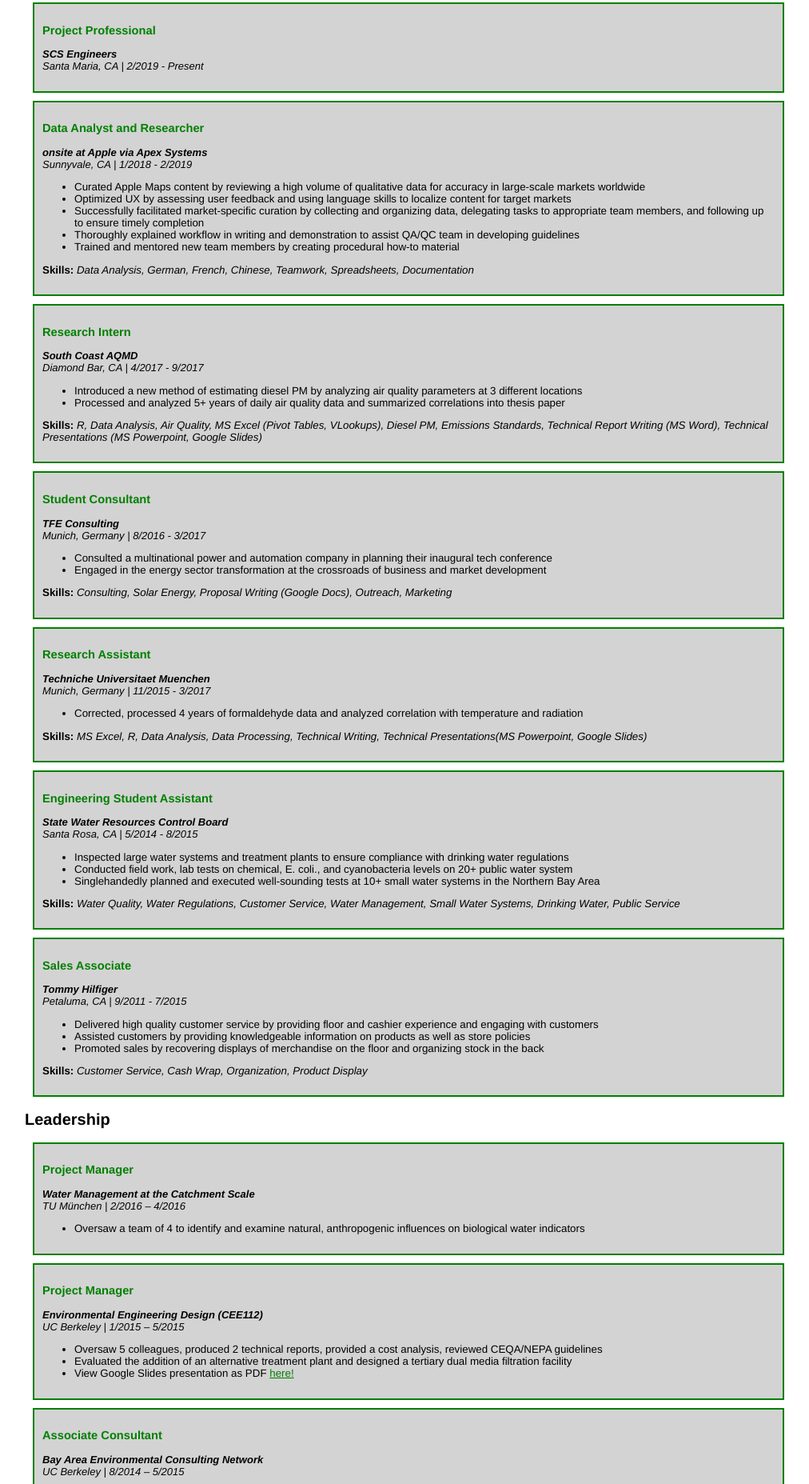
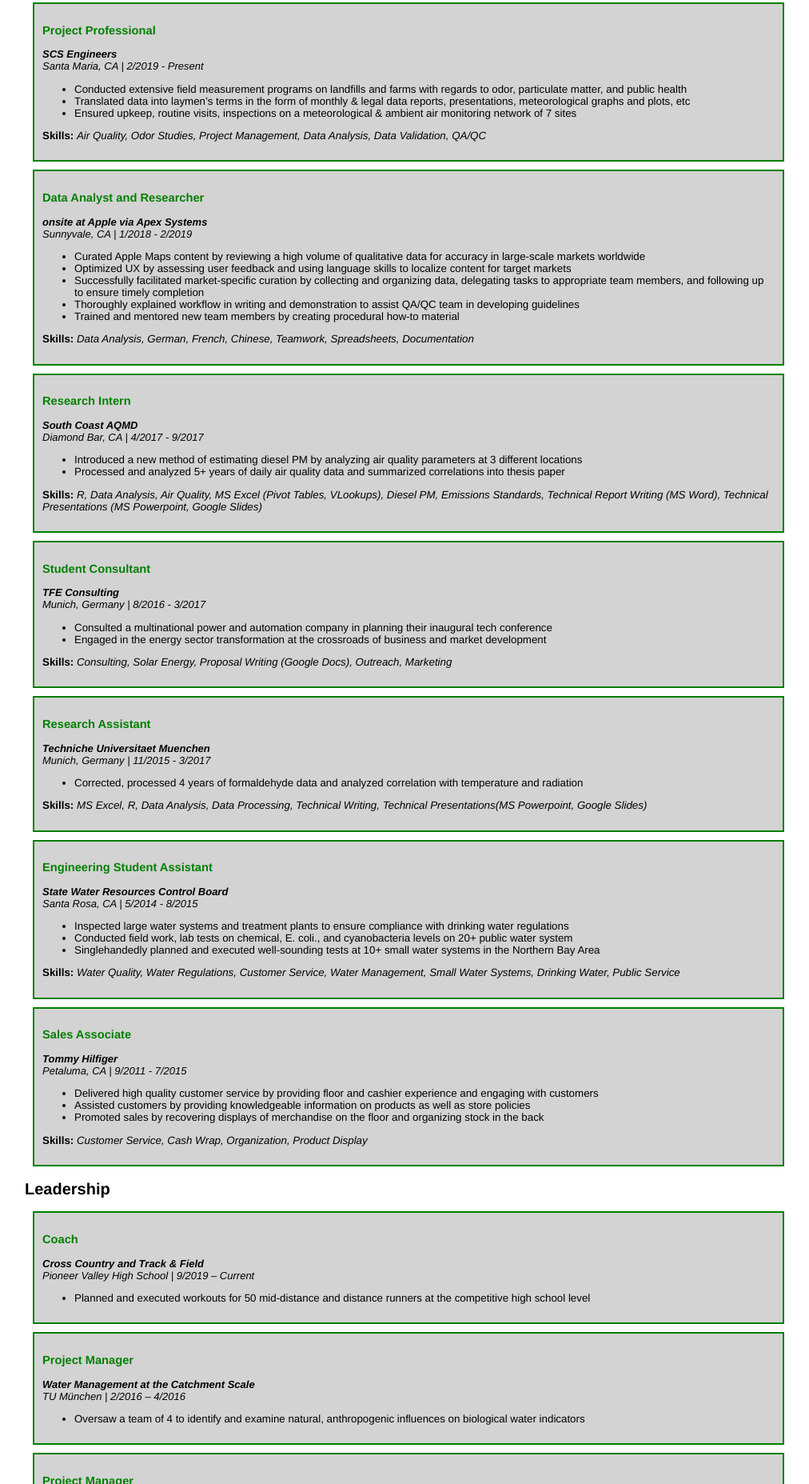
Before and after one commit to evaluu08/evaluu08.github.io, a plain HTML site: page index.html in a window 1280 px wide. Shown: the part 539-2394 px from the top of the page at 80% size, without its empty margins (129-1141 px from the left). Drawn offline with Linux system fonts and the light colour scheme.

Commit message:
update w scs and coaching
2020

```diff
--- a/index.html
+++ b/index.html
@@ -110,7 +110,12 @@ Berkeley, California, USA | Conferred: 5/2015
 <p class="DESC"><b>SCS Engineers</b>
 <br>
 Santa Maria, CA | 2/2019 - Present</p>
-</p>
+<ul>
+<li>Conducted extensive field measurement programs on landfills and farms with regards to odor, particulate matter, and public health</li>
+<li>Translated data into laymen’s terms in the form of monthly & legal data reports, presentations, meteorological graphs and plots, etc</li>
+<li>Ensured upkeep, routine visits, inspections on a meteorological & ambient air monitoring network of 7 sites</li>
+</ul>
+<p class="SKILLS"><b>Skills: </b><i>Air Quality, Odor Studies, Project Management, Data Analysis, Data Validation, QA/QC</i></p>
 </div>
 
 <div class="bordblock">
@@ -191,6 +196,16 @@ Petaluma, CA | 9/2011 - 7/2015</p>
 </div>
 
 <h2 id="Leadership">Leadership</h2>
+<div class="bordblock">
+<p class="POS">Coach</p>
+<p class="DESC"><b>Cross Country and Track & Field</b>
+<br>
+Pioneer Valley High School | 9/2019 – Current</p>
+<ul>
+<li>Planned and executed workouts for 50 mid-distance and distance runners at the competitive high school level</li>
+</ul>
+</div>
+
 <div class="bordblock">
 <p class="POS">Project Manager</p>
 <p class="DESC"><b>Water Management at the Catchment Scale</b>
```
